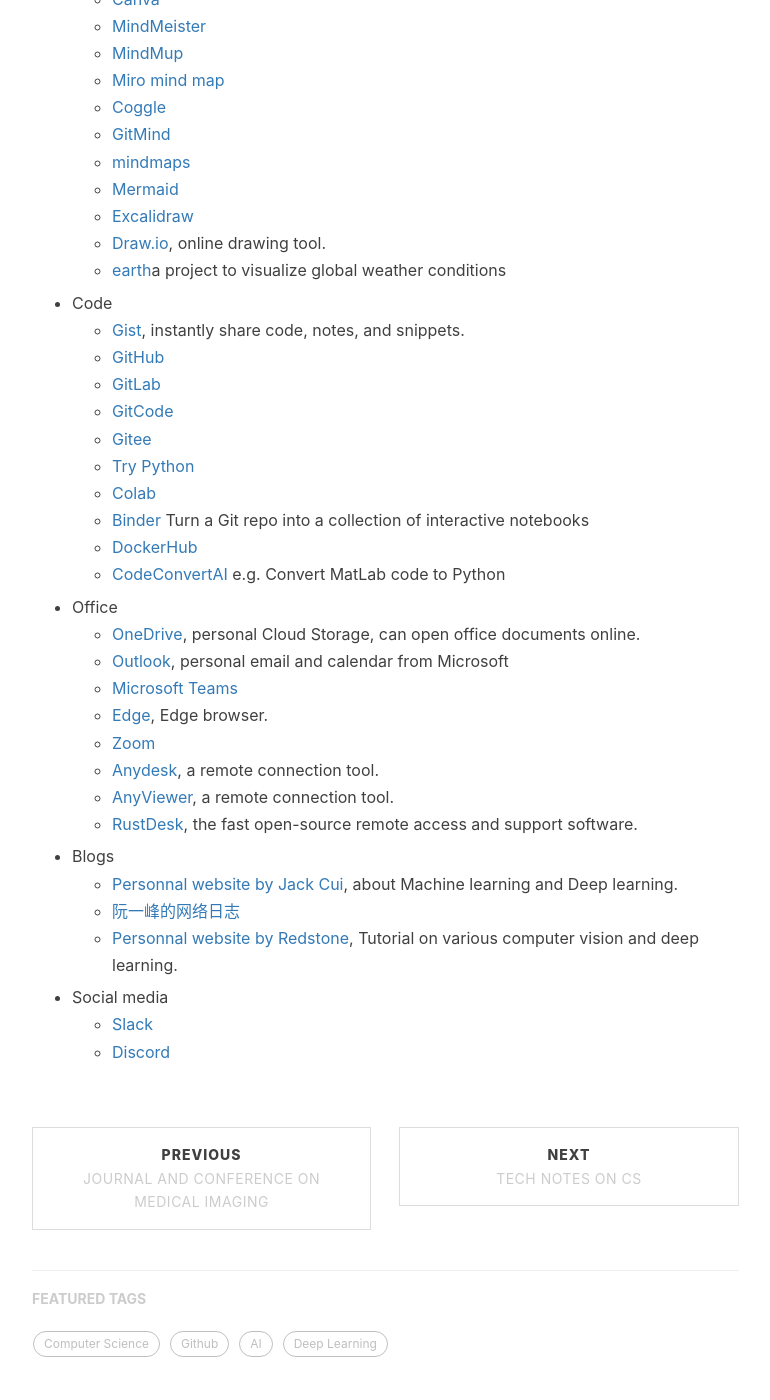
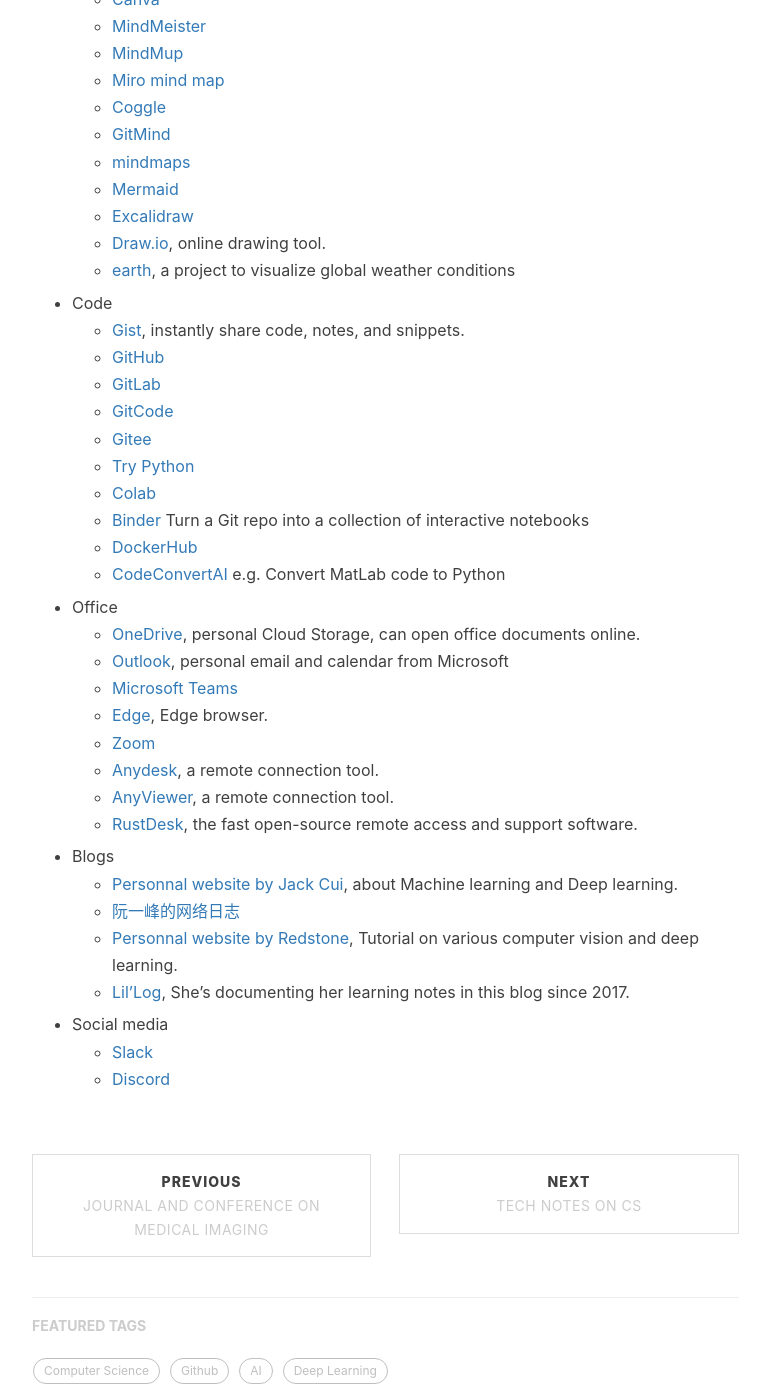
Before and after one commit to jizhang02/jizhang02.github.io, a Jekyll site: the page built from _posts/2022-09-20-productivity.markdown, in a window 1280 px wide and 1400 px high, scrolled down 4948 px. Shown: the whole window, without its empty margins (233-1003 px from the left). Built offline with Jekyll 4.4.1, drawn with Linux system fonts in a browser that asks for light colours; nearby versions of some CDN libraries; a script that is not in the unit is left out; comment, search, counter and statistics services are not loaded.

Commit message:
Update 2022-09-20-productivity.markdown

```diff
--- a/_posts/2022-09-20-productivity.markdown
+++ b/_posts/2022-09-20-productivity.markdown
@@ -190,7 +190,7 @@
     * [Mermaid](https://mermaid.js.org/)
     * [Excalidraw](https://github.com/excalidraw/excalidraw)
     * [Draw.io](https://app.diagrams.net/), online drawing tool.
-    * [earth](https://earth.nullschool.net/)a project to visualize global weather conditions
+    * [earth](https://earth.nullschool.net/), a project to visualize global weather conditions
 
 
 * Code
@@ -221,6 +221,7 @@
     * [Personnal website by Jack Cui](https://cuijiahua.com/), about Machine learning and Deep learning.
     * [阮一峰的网络日志](https://www.ruanyifeng.com/blog/)
     * [Personnal website by Redstone](https://redstonewill.com/), Tutorial on various computer vision and deep learning.
+    * [Lil’Log](https://lilianweng.github.io/), She’s documenting her learning notes in this blog since 2017.
 
 * Social media
     * [Slack](https://slack.com/)
```
